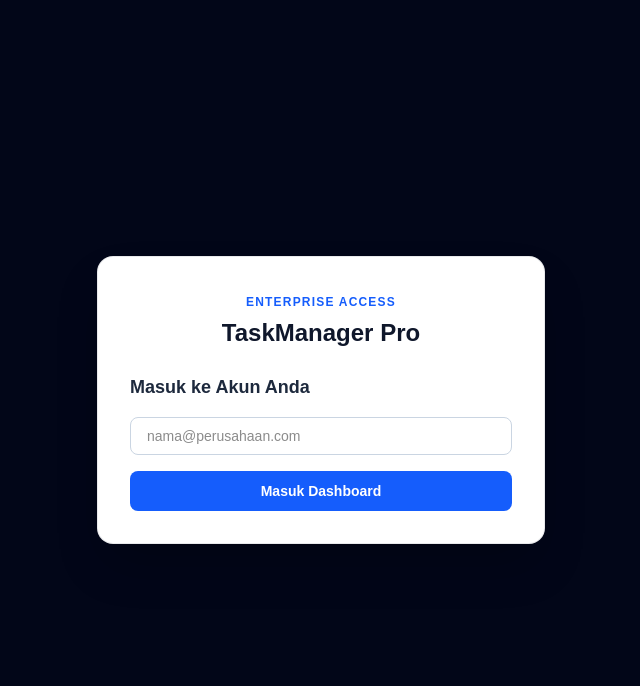
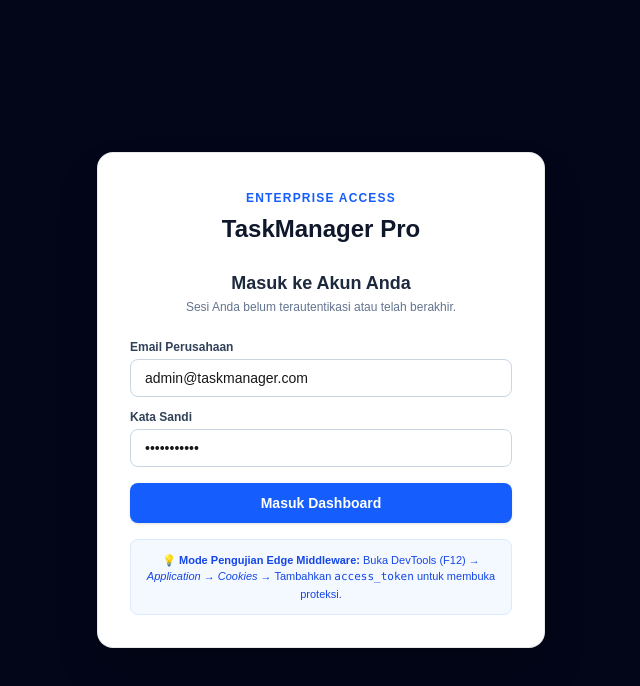
Before and after one commit to anggarasa/nextjs-roadmap, a Next.js app: page /login in a window 1280 px wide. Shown: the top 686 px of the page, without its empty margins (319-959 px from the left). Built offline with nearby package versions, Linux system fonts and the light colour scheme.

Commit message:
materi 30

```diff
--- a/app/(auth)/login/page.tsx
+++ b/app/(auth)/login/page.tsx
@@ -1,9 +1,35 @@
 export default function LoginPage() {
   return (
     <div className="space-y-4">
-      <h3 className="text-lg font-semibold text-slate-800">Masuk ke Akun Anda</h3>
-      <input type="email" placeholder="nama@perusahaan.com" className="w-full px-4 py-2 border border-slate-300 rounded-lg text-sm focus:outline-blue-600" />
-      <button className="w-full py-2.5 bg-blue-600 hover:bg-blue-700 text-white rounded-lg text-sm font-semibold transition">Masuk Dashboard</button>
+      <div className="text-center pb-2">
+        <h3 className="text-lg font-semibold text-slate-800">Masuk ke Akun Anda</h3>
+        <p className="text-xs text-slate-500 mt-0.5">Sesi Anda belum terautentikasi atau telah berakhir.</p>
+      </div>
+
+      <div className="space-y-3">
+        <div>
+          <label className="block text-xs font-semibold text-slate-700 mb-1">Email Perusahaan</label>
+          <input
+            type="email"
+            defaultValue="admin@taskmanager.com"
+            placeholder="nama@perusahaan.com"
+            className="w-full px-3.5 py-2 border border-slate-300 rounded-lg text-sm focus:outline-blue-600 focus:ring-1 focus:ring-blue-600 transition"
+          />
+        </div>
+
+        <div>
+          <label className="block text-xs font-semibold text-slate-700 mb-1">Kata Sandi</label>
+          <input type="password" defaultValue="password123" placeholder="••••••••" className="w-full px-3.5 py-2 border border-slate-300 rounded-lg text-sm focus:outline-blue-600 focus:ring-1 focus:ring-blue-600 transition" />
+        </div>
+      </div>
+
+      <button type="button" className="w-full py-2.5 bg-blue-600 hover:bg-blue-700 text-white rounded-lg text-sm font-semibold transition shadow-sm hover:shadow">
+        Masuk Dashboard
+      </button>
+
+      <div className="p-3 bg-blue-50/70 border border-blue-100 rounded-lg text-[11px] text-blue-700 text-center">
+        💡 <strong>Mode Pengujian Edge Middleware:</strong> Buka DevTools (F12) → <em>Application</em> → <em>Cookies</em> → Tambahkan <code>access_token</code> untuk membuka proteksi.
+      </div>
     </div>
   );
 }
--- /dev/null
+++ b/app/(dashboard)/dashboard/tasks/page.tsx
@@ -0,0 +1,3 @@
+import TasksPage from "@/app/(dashboard)/tasks/page";
+
+export default TasksPage;
--- a/app/(dashboard)/tasks/page.tsx
+++ b/app/(dashboard)/tasks/page.tsx
@@ -42,6 +42,7 @@ async function getTasks(): Promise<Task[]> {
 }
 
 export default async function TasksPage() {
+  console.log("[SERVER COMPONENT] Rendering TasksPage on server...");
   const tasks = await getTasks();
 
   return (
--- a/components/Sidebar.tsx
+++ b/components/Sidebar.tsx
@@ -19,7 +19,7 @@ export function Sidebar() {
           <span className="text-base">📊</span>
           {!isSidebarCollapsed && <span className="whitespace-nowrap">Ringkasan</span>}
         </Link>
-        <Link href="/tasks" className="flex items-center gap-3 px-3 py-2.5 rounded-xl text-sm font-medium text-slate-700 hover:bg-slate-100 transition">
+        <Link href="/dashboard/tasks" className="flex items-center gap-3 px-3 py-2.5 rounded-xl text-sm font-medium text-slate-700 hover:bg-slate-100 transition">
           <span className="text-base">📋</span>
           {!isSidebarCollapsed && <span className="whitespace-nowrap">Daftar Task</span>}
         </Link>
--- /dev/null
+++ b/middleware.ts
@@ -0,0 +1,28 @@
+import { NextResponse } from "next/server";
+import type { NextRequest } from "next/server";
+
+export function middleware(request: NextRequest) {
+  // 1. Ekstraksi cookie autentikasi di Edge Runtime secara sinkron
+  const token = request.cookies.get("access_token")?.value;
+
+  // 2. Membaca pathname rute yang diminta pengguna
+  const { pathname } = request.nextUrl;
+
+  console.log(`[EDGE MIDDLEWARE] Mencegat request ke: ${pathname} | Token ada: ${Boolean(token)}`);
+
+  // 3. Evaluasi guard keamanan rute terproteksi
+  if (!token && pathname.startsWith("/dashboard")) {
+    console.log(`[EDGE MIDDLEWARE] Akses ditolak! Mengalihkan ke /login...`);
+    // Redirect langsung ke halaman login sebelum menyentuh Server Component
+    const loginUrl = new URL("/login", request.url);
+    return NextResponse.redirect(loginUrl);
+  }
+
+  // 4. Lanjutkan perjalanan request jika kondisi aman
+  return NextResponse.next();
+}
+
+// 5. Konfigurasi Matcher: Hanya targetkan seluruh rute di bawah /dashboard
+export const config = {
+  matcher: ["/dashboard/:path*"],
+};
```
